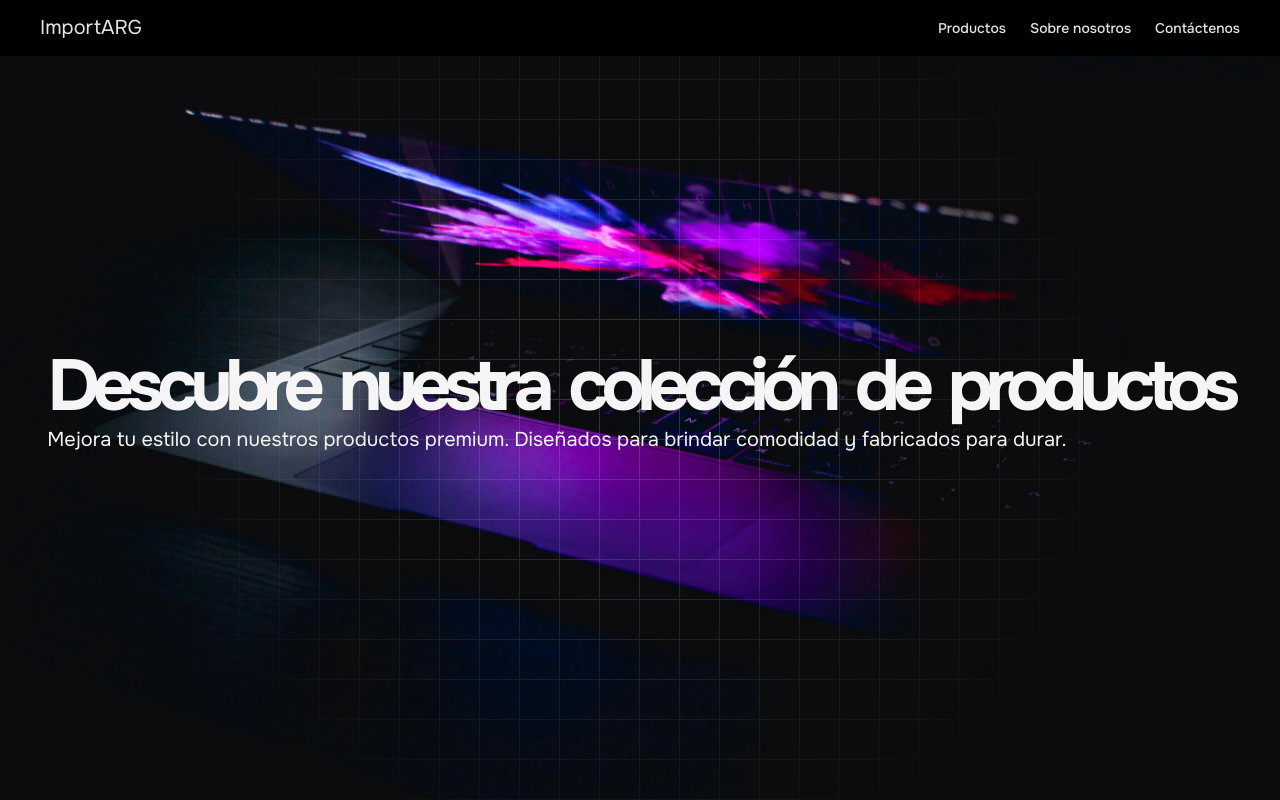
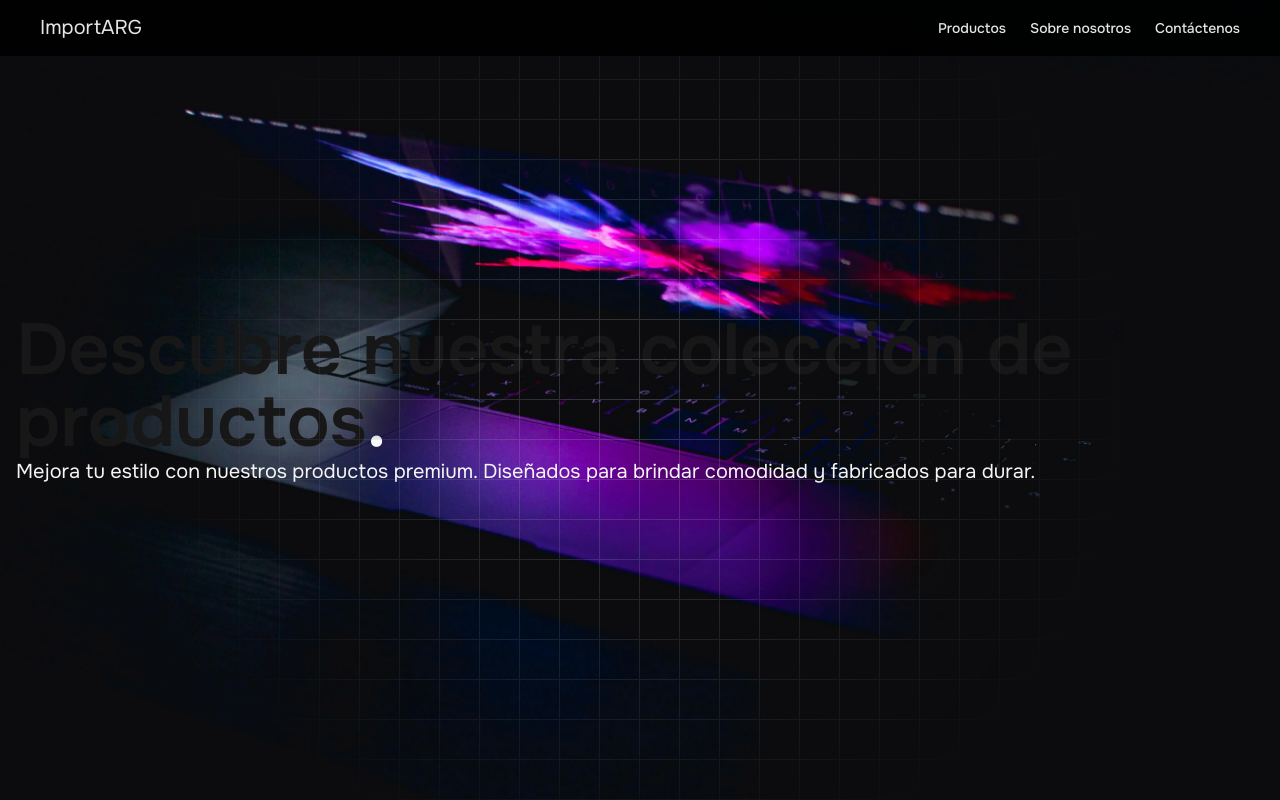
Before and after one commit to FrM-bot/import-arg, a Next.js app: page / in a window 1280 px wide. Shown: the top 800 px of the page. Built offline with nearby package versions, Linux system fonts and the light colour scheme.

Commit message:
refactor(hero section): change text intro

```diff
--- a/app/page.tsx
+++ b/app/page.tsx
@@ -6,7 +6,7 @@
 import { ProductCard } from "@/components/card"
 import AnimatedGridPattern from "@/components/magicui/animated-grid-pattern"
 import { FadeText } from "@/components/magicui/fade-text"
-import GradualSpacing from "@/components/magicui/gradual-spacing"
+// import GradualSpacing from "@/components/magicui/gradual-spacing"
 // import Meteors from "@/components/magicui/meteors"
 import ProductsJSON from "@/data/products.json"
 import { cn } from "@/lib/utils"
@@ -15,6 +15,8 @@ import MetadataJSON from '@/data/metadata.json'
 // import Metadata from "@/components/metadata"
 import ContactButton from "@/components/button/contact"
 import type { Metadata } from "next"
+import BoxReveal from "@/components/magicui/box-reveal"
+// import HyperText from "@/components/magicui/hyper-text"
 
 export const metadata: Metadata = {
   metadataBase: new URL(MetadataJSON.url),
@@ -48,12 +50,27 @@ export default function ProductLandingPage() {
       >
         <div className="container relative flex h-[100dvh] w-full items-center justify-center overflow-hidden rounded-lg bg-background md:shadow-xl">
           <div>
-            <GradualSpacing
-              className="font-display text-center text-5xl font-bold tracking-[-0.1em] text-neutral-100 dark:text-white md:text-7xl md:leading-[5rem] z-10"
+            {/* <GradualSpacing
+              className="font-display text-center text-5xl font-bold tracking-tighter text-neutral-100 dark:text-white md:text-7xl md:leading-[5rem] z-10"
               text="Descubre nuestra colección de productos"
-            />
+            />  */}
+
+            <BoxReveal boxColor="#ffffff75" duration={0.5}>
+              <p className="md:text-7xl text-5xl font-semibold">
+                Descubre nuestra colección de productos<span className="text-neutral-50">.</span>
+              </p>
+            </BoxReveal>
+            {/* <BoxReveal boxColor="#ffffff78" duration={0.5}>
+              <p className="md:text-xl">
+                Mejora tu estilo con nuestros productos premium. Diseñados para brindar comodidad y fabricados para durar.
+              </p>
+            </BoxReveal> */}
+            {/* <HyperText
+              className="text-4xl font-bold text-white dark:text-white"
+              text="Descubre nuestra colección de productos"
+            /> */}
             <FadeText
-              className="max-w-[600px] text-neutral-100 md:text-xl z-10"
+              className="max-w-[600px] text-neutral-100 md:text-xl z-10 mt-2"
               direction="up"
               framerProps={{
                 show: { transition: { delay: 1.5 } },
--- /dev/null
+++ b/components/magicui/box-reveal.tsx
@@ -0,0 +1,72 @@
+"use client";
+
+import { useEffect, useRef } from "react";
+import { motion, useAnimation, useInView } from "framer-motion";
+
+interface BoxRevealProps {
+  children: JSX.Element;
+  width?: "fit-content" | "100%";
+  boxColor?: string;
+  duration?: number;
+}
+
+export const BoxReveal = ({
+  children,
+  width = "fit-content",
+  boxColor,
+  duration,
+}: BoxRevealProps) => {
+  const mainControls = useAnimation();
+  const slideControls = useAnimation();
+
+  const ref = useRef(null);
+  const isInView = useInView(ref, { once: true });
+
+  useEffect(() => {
+    if (isInView) {
+      slideControls.start("visible");
+      mainControls.start("visible");
+    } else {
+      slideControls.start("hidden");
+      mainControls.start("hidden");
+    }
+  }, [isInView, mainControls, slideControls]);
+
+  return (
+    <div ref={ref} style={{ position: "relative", width, overflow: "hidden" }}>
+      <motion.div
+        variants={{
+          hidden: { opacity: 0, y: 75 },
+          visible: { opacity: 1, y: 0 },
+        }}
+        initial="hidden"
+        animate={mainControls}
+        transition={{ duration: duration ? duration : 0.5, delay: 0.25 }}
+      >
+        {children}
+      </motion.div>
+
+      <motion.div
+        variants={{
+          hidden: { left: 0 },
+          visible: { left: "100%" },
+        }}
+        initial="hidden"
+        animate={slideControls}
+        transition={{ duration: duration ? duration : 0.5, ease: "easeIn" }}
+        style={{
+          position: "absolute",
+          top: 4,
+          bottom: 4,
+          left: 0,
+          right: 0,
+          zIndex: 20,
+          background: boxColor ? boxColor : "#5046e6",
+          backdropFilter: "blur(4px)",
+        }}
+      />
+    </div>
+  );
+};
+
+export default BoxReveal;
--- a/components/magicui/gradual-spacing.tsx
+++ b/components/magicui/gradual-spacing.tsx
@@ -33,9 +33,9 @@ export default function GradualSpacing({
             exit="hidden"
             variants={framerProps}
             transition={{ duration, delay: i * delayMultiple }}
-            className={cn("drop-shadow-sm z-0", className)}
+            className={cn("drop-shadow-sm z-0 tracking-wide", className)}
           >
-            {char === "|" ? <span>&nbsp;</span> : char}
+            {char === "|" ? <i>&nbsp;</i> : char}
           </motion.span>
         ))}
       </AnimatePresence>
```
